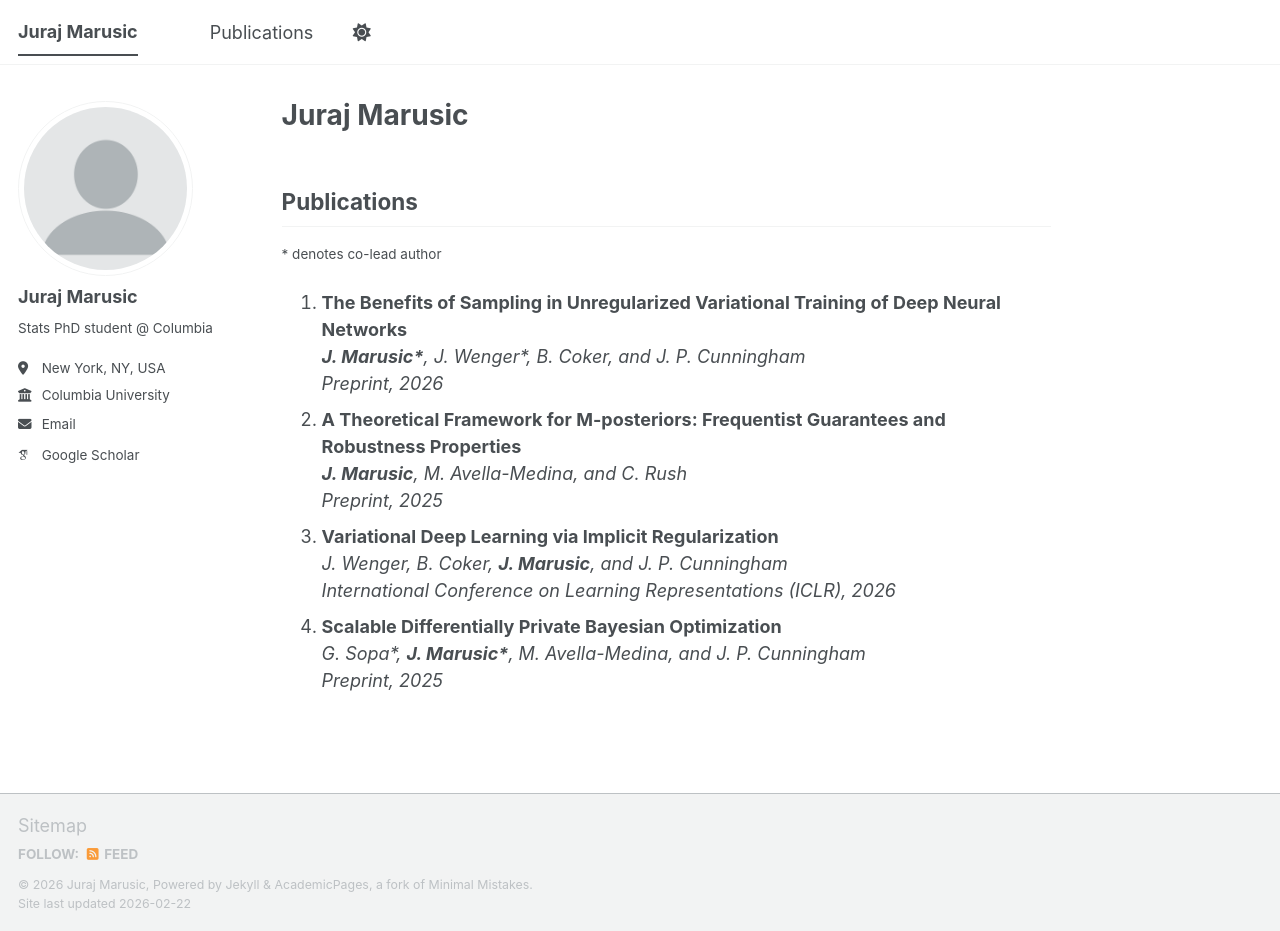
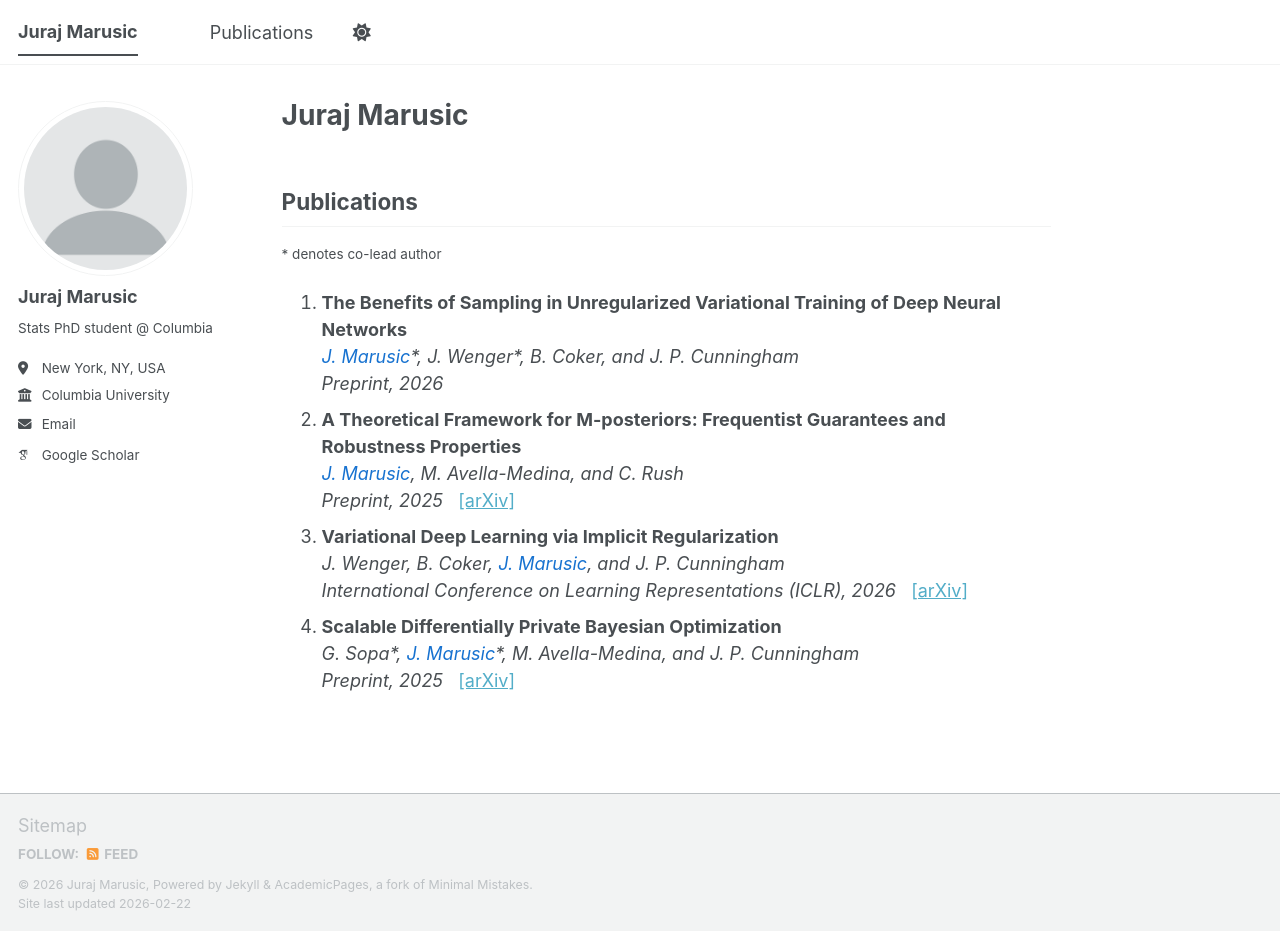
Before and after one commit to JurajMarusic/jurajmarusic.github.io, a Jekyll site: the page built from _pages/about.md, in a window 1280 px wide and 931 px high. Built offline with Jekyll 4.4.1, drawn with Linux system fonts in a browser that asks for light colours; some web fonts are replaced; a script bundle is joined from its source files by our own code; library files that are not in the unit come from our copies.

Commit message:
Update about.md

```diff
--- a/_pages/about.md
+++ b/_pages/about.md
@@ -15,26 +15,29 @@ redirect_from:
 
 <li>
 <strong>The Benefits of Sampling in Unregularized Variational Training of Deep Neural Networks</strong><br>
-<em><strong>J. Marusic*</strong>, J. Wenger*, B. Coker, and J. P. Cunningham</em><br>
+<em><span style="color:#1772d0">J. Marusic</span>*, J. Wenger*, B. Coker, and J. P. Cunningham</em><br>
 <em>Preprint, 2026</em>
 </li>
 
 <li>
 <strong>A Theoretical Framework for M-posteriors: Frequentist Guarantees and Robustness Properties</strong><br>
-<em><strong>J. Marusic</strong>, M. Avella-Medina, and C. Rush</em><br>
-<em>Preprint, 2025</em>
+<em><span style="color:#1772d0">J. Marusic</span>, M. Avella-Medina, and C. Rush</em><br>
+<em>Preprint, 2025</em> &nbsp;
+<a href="https://arxiv.org/abs/2510.01358">[arXiv]</a>
 </li>
 
 <li>
 <strong>Variational Deep Learning via Implicit Regularization</strong><br>
-<em>J. Wenger, B. Coker, <strong>J. Marusic</strong>, and J. P. Cunningham</em><br>
-<em>International Conference on Learning Representations (ICLR), 2026</em>
+<em>J. Wenger, B. Coker, <span style="color:#1772d0">J. Marusic</span>, and J. P. Cunningham</em><br>
+<em>International Conference on Learning Representations (ICLR), 2026</em> &nbsp;
+<a href="https://arxiv.org/abs/2505.20235">[arXiv]</a>
 </li>
 
 <li>
 <strong>Scalable Differentially Private Bayesian Optimization</strong><br>
-<em>G. Sopa*, <strong>J. Marusic*</strong>, M. Avella-Medina, and J. P. Cunningham</em><br>
-<em>Preprint, 2025</em>
+<em>G. Sopa*, <span style="color:#1772d0">J. Marusic</span>*, M. Avella-Medina, and J. P. Cunningham</em><br>
+<em>Preprint, 2025</em> &nbsp;
+<a href="https://arxiv.org/abs/2502.06046">[arXiv]</a>
 </li>
 
 </ol>
```
